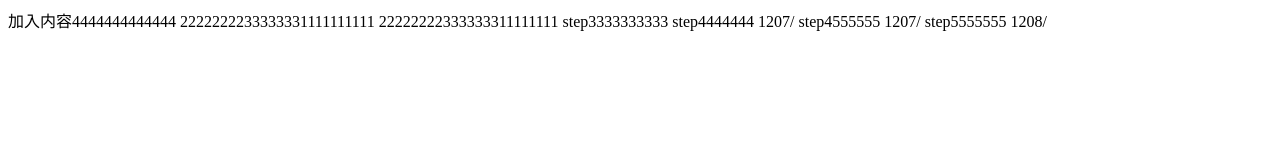
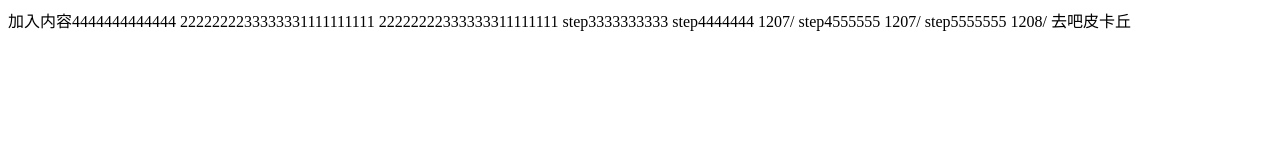
Before and after one commit to kklp2020/gz2068, a plain HTML site: page index.html in a window 1280 px wide. Drawn offline with Linux system fonts and the light colour scheme.

Commit message:
新内容

```diff
--- a/index.html
+++ b/index.html
@@ -14,5 +14,6 @@
   step4444444  1207/
   step4555555 1207/
   step5555555 1208/
+  去吧皮卡丘
 </body>
 </html>
```
